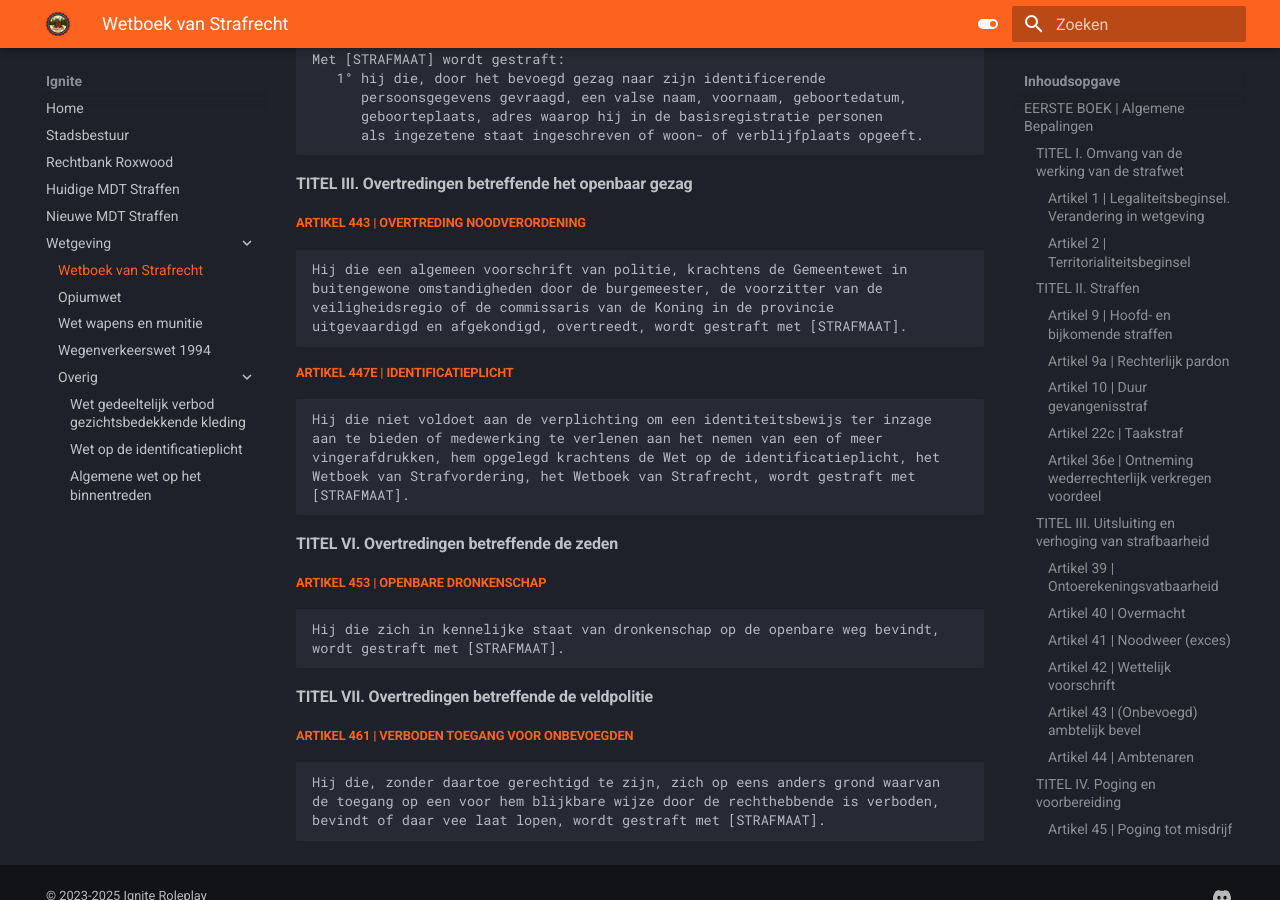
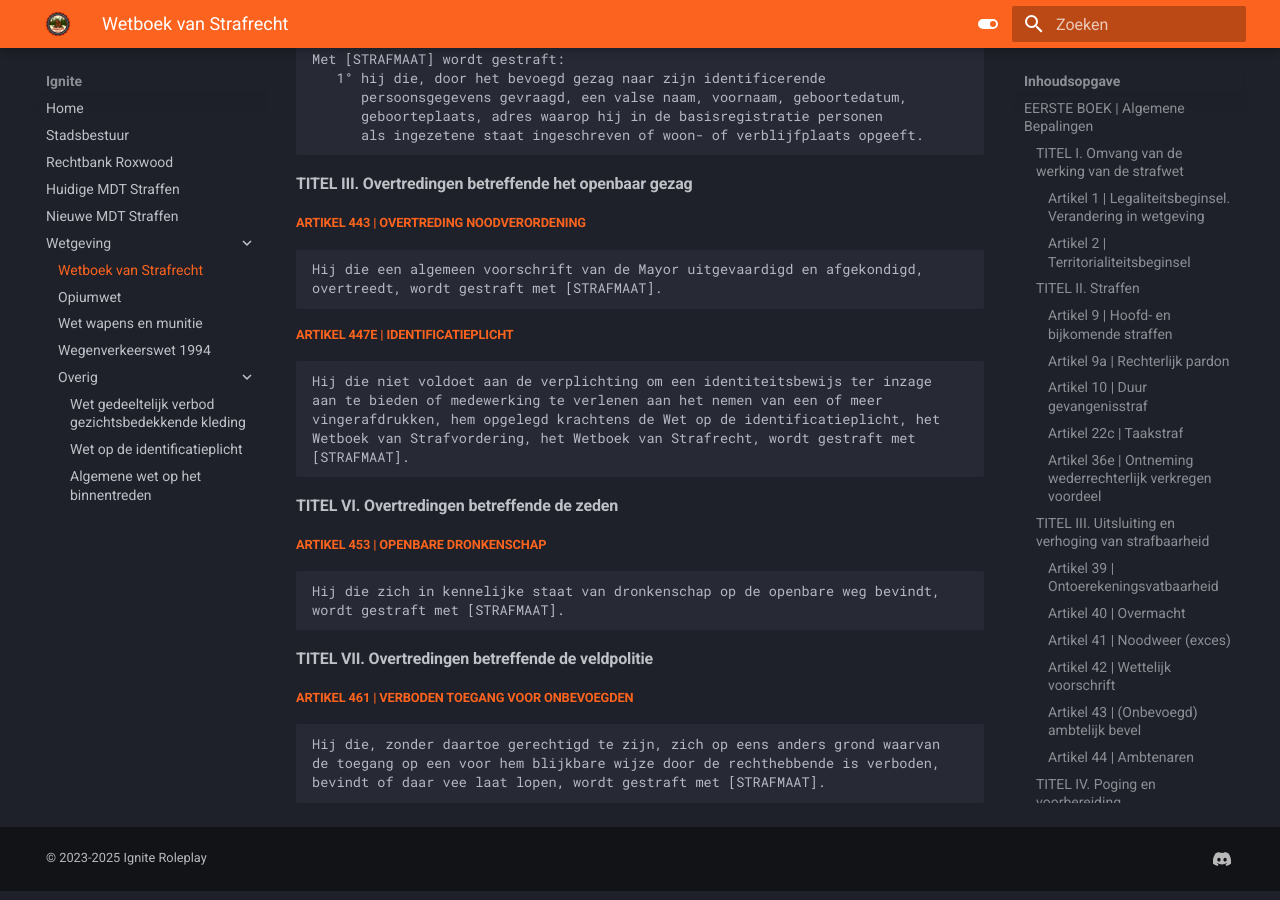
Before and after one commit to NLDenny/wetboek, an MkDocs documentation site: the page built from docs/sr.md, in a window 1280 px wide and 900 px high, scrolled down 16773 px. Built offline with MkDocs 1.6.1 and Material for MkDocs 9.7.7, drawn with Linux system fonts in a browser that asks for light colours.

Commit message:
Update sr.md

````diff
--- a/docs/sr.md
+++ b/docs/sr.md
@@ -1177,10 +1177,8 @@ Met [STRAFMAAT] wordt gestraft:
 
 #####<span style="color: #fc631e;">Artikel 443 | Overtreding noodverordening</span>
 ```
-Hij die een algemeen voorschrift van politie, krachtens de Gemeentewet in
-buitengewone omstandigheden door de burgemeester, de voorzitter van de
-veiligheidsregio of de commissaris van de Koning in de provincie
-uitgevaardigd en afgekondigd, overtreedt, wordt gestraft met [STRAFMAAT].
+Hij die een algemeen voorschrift van de Mayor uitgevaardigd en afgekondigd,
+overtreedt, wordt gestraft met [STRAFMAAT].
 ```
 
 #####<span style="color: #fc631e;">Artikel 447e | Identificatieplicht</span>
````
